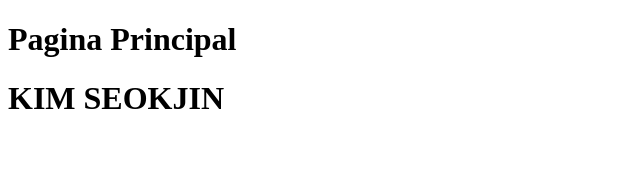
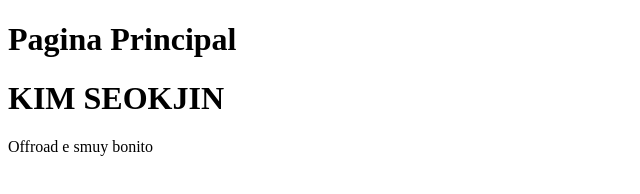
Before and after one commit to Barrrea-Leslie/mascotasGMMTV, a website: page src/paginaPrincipal/index.html in a window 1280 px wide. Shown: the whole page, without its empty margins (0-640 px from the left). Drawn offline with Linux system fonts and the light colour scheme.

Commit message:
Se coloco un nuevo parrafo sobre Offroad

```diff
--- a/src/paginaPrincipal/index.html
+++ b/src/paginaPrincipal/index.html
@@ -8,5 +8,6 @@
 <body>
     <h1>Pagina Principal</h1>
     <h1>KIM SEOKJIN</h1>
+    <p>Offroad e smuy bonito</p>
 </body>
 </html>
```
